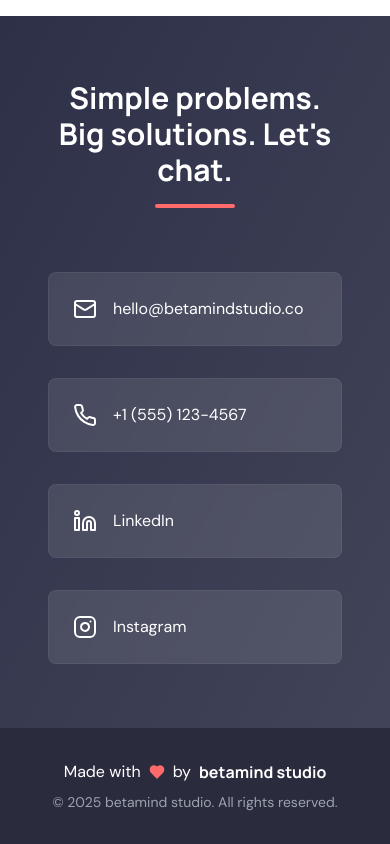
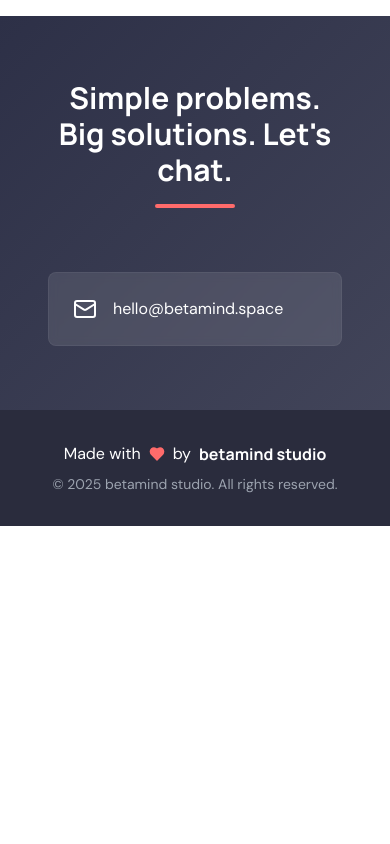
Before and after one commit to mosaner/mindful-simplicity, a React (Vite) app: page / in a window 390 px wide. Shown: the part 4544-5388 px from the top of the page. After the commit the page ends 5070 px from the top, so only its background shows below. Built offline with nearby package versions, Linux system fonts and the light colour scheme.

Commit message:
Remove social links and phone
Remove social links and phone from contact section, leaving only the email.

```diff
--- a/src/components/ContactSection.tsx
+++ b/src/components/ContactSection.tsx
@@ -1,5 +1,5 @@
 
-import { Mail, Phone, Linkedin, Instagram } from 'lucide-react';
+import { Mail } from 'lucide-react';
 
 const ContactSection = () => {
   return (
@@ -13,41 +13,13 @@ const ContactSection = () => {
         </div>
 
         <div className="max-w-2xl mx-auto">
-          <div className="grid grid-cols-1 md:grid-cols-2 gap-8">
+          <div className="flex justify-center">
             <a
-              href="mailto:hello@betamindstudio.co"
-              className="flex items-center p-6 bg-white/10 backdrop-blur-sm rounded-lg hover:bg-white/20 transition-colors border border-white/5"
+              href="mailto:hello@betamind.space"
+              className="flex items-center p-6 bg-white/10 backdrop-blur-sm rounded-lg hover:bg-white/20 transition-colors border border-white/5 w-full max-w-md"
             >
               <Mail className="h-6 w-6 mr-4" />
-              <span>hello@betamindstudio.co</span>
-            </a>
-
-            <a
-              href="tel:+15551234567"
-              className="flex items-center p-6 bg-white/10 backdrop-blur-sm rounded-lg hover:bg-white/20 transition-colors border border-white/5"
-            >
-              <Phone className="h-6 w-6 mr-4" />
-              <span>+1 (555) 123-4567</span>
-            </a>
-
-            <a
-              href="https://linkedin.com/company/betamindstudio"
-              target="_blank"
-              rel="noopener noreferrer"
-              className="flex items-center p-6 bg-white/10 backdrop-blur-sm rounded-lg hover:bg-white/20 transition-colors border border-white/5"
-            >
-              <Linkedin className="h-6 w-6 mr-4" />
-              <span>LinkedIn</span>
-            </a>
-
-            <a
-              href="https://instagram.com/betamindstudio"
-              target="_blank"
-              rel="noopener noreferrer"
-              className="flex items-center p-6 bg-white/10 backdrop-blur-sm rounded-lg hover:bg-white/20 transition-colors border border-white/5"
-            >
-              <Instagram className="h-6 w-6 mr-4" />
-              <span>Instagram</span>
+              <span>hello@betamind.space</span>
             </a>
           </div>
         </div>
```
